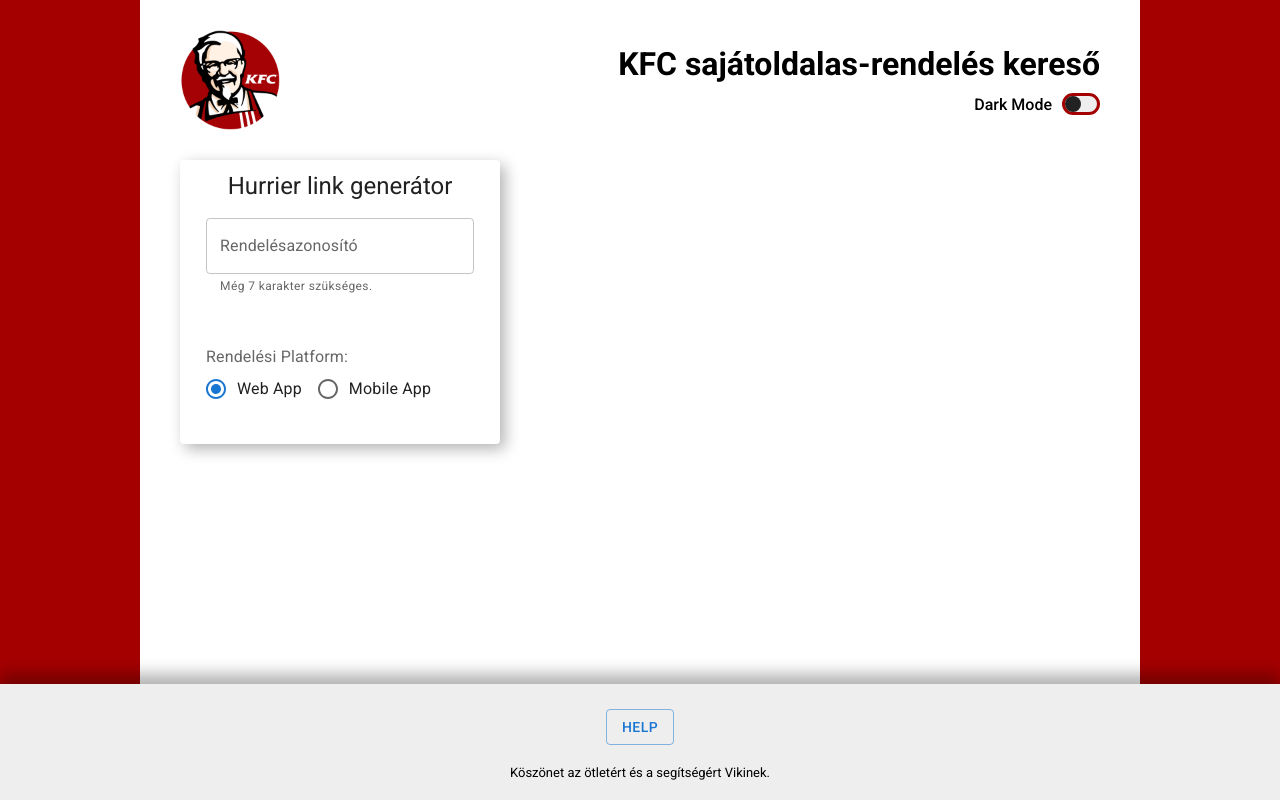
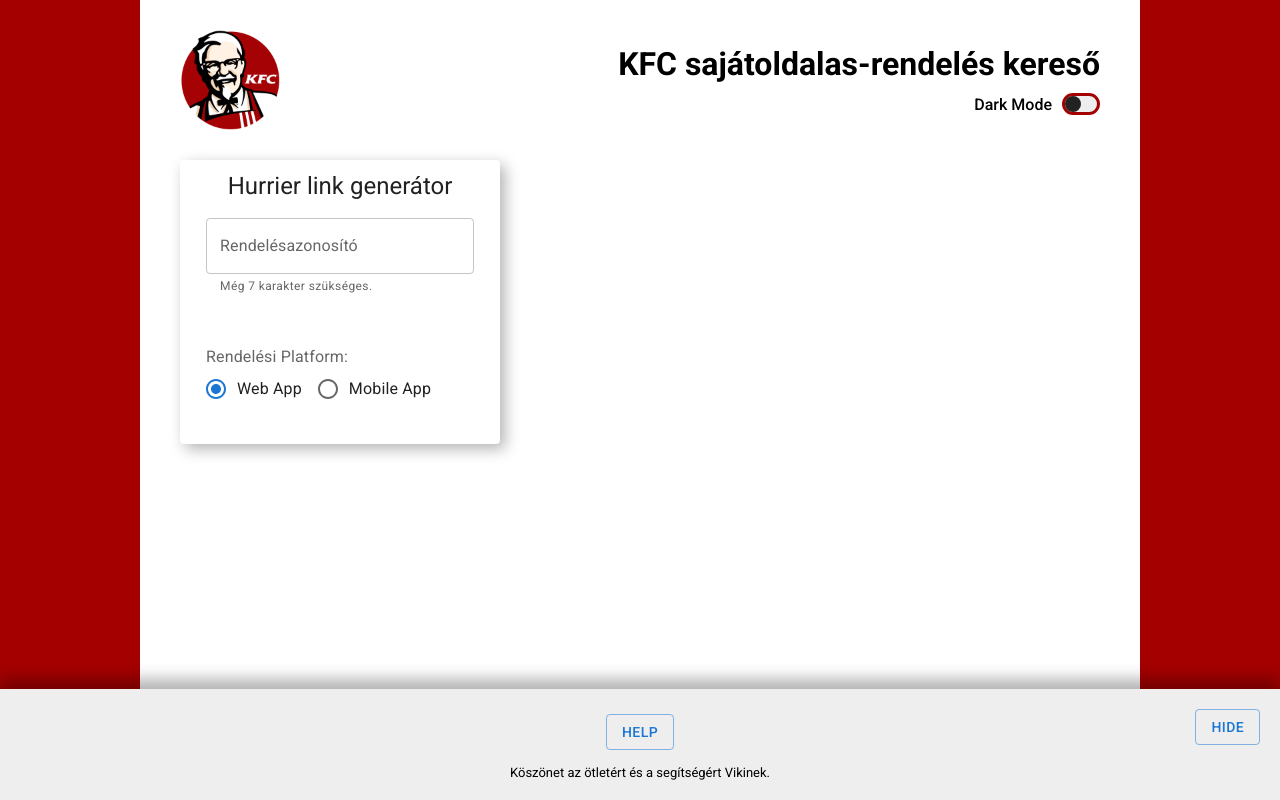
Before and after one commit to Mausp7/kfc-search, a React (Create React App) app: page / in a window 1280 px wide. Built offline with nearby package versions, Linux system fonts and the light colour scheme.

Commit message:
Add Hide Footer Button.

```diff
--- a/src/App.jsx
+++ b/src/App.jsx
@@ -28,6 +28,7 @@
 	const [date, setDate] = useState(presentDate);
 	const [code, setCode] = useState("");
 	const [help, setHelp] = useState(false);
+	const [footerVis, setFooterVis] = useState(true);
 
 	const link = `https://hu.eu.logisticsbackoffice.com/dispatcher/order_details/${orderScource}%2FD%2F${date
 		.toISOString()
@@ -154,6 +155,7 @@
 					</div>
 				)}
 			</section>
+			{footerVis && (
 				<footer>
 					<div>
 						{help && (
@@ -169,11 +171,25 @@
 							onClick={() => setHelp(!help)}
 							style={{ margin: 5 }}
 						>
-						{help ? "Bezár" : "Help"}
+							{help ? "Ok" : "Help"}
+						</Button>
+						<Button
+							variant="outlined"
+							onClick={() => setFooterVis(false)}
+							style={{
+								position: "absolute",
+								right: 20,
+								top: 20,
+							}}
+						>
+							Hide
 						</Button>
 					</div>
-				<p className="thanks">Köszönet az ötletért és a segítségért Vikinek.</p>
+					<p className="thanks">
+						Köszönet az ötletért és a segítségért Vikinek.
+					</p>
 				</footer>
+			)}
 		</div>
 	);
 }
--- a/src/index.scss
+++ b/src/index.scss
@@ -152,7 +152,7 @@
 
 		width: 100%;
 
-		padding: 20px 0px;
+		padding: 20px 50px;
 		background-color: #eeeeee;
 		box-shadow: 0px -10px 15px rgba(0, 0, 0, 0.3);
 
@@ -165,14 +165,14 @@
 			margin-bottom: 10px;
 
 			p {
-				margin: 10px 10%;
+				margin: 10px 15%;
 			}
 		}
 
 		p.thanks {
 			width: 100%;
 
-			margin-top: 15px;
+			margin-top: 10px;
 
 			font-size: 13px;
 			text-align: center;
@@ -181,5 +181,5 @@
 }
 
 #root.dark footer {
-	background-color: #111;
+	background-color: #222;
 }
```
Lines whose indentation alone changed are shown as unchanged.
